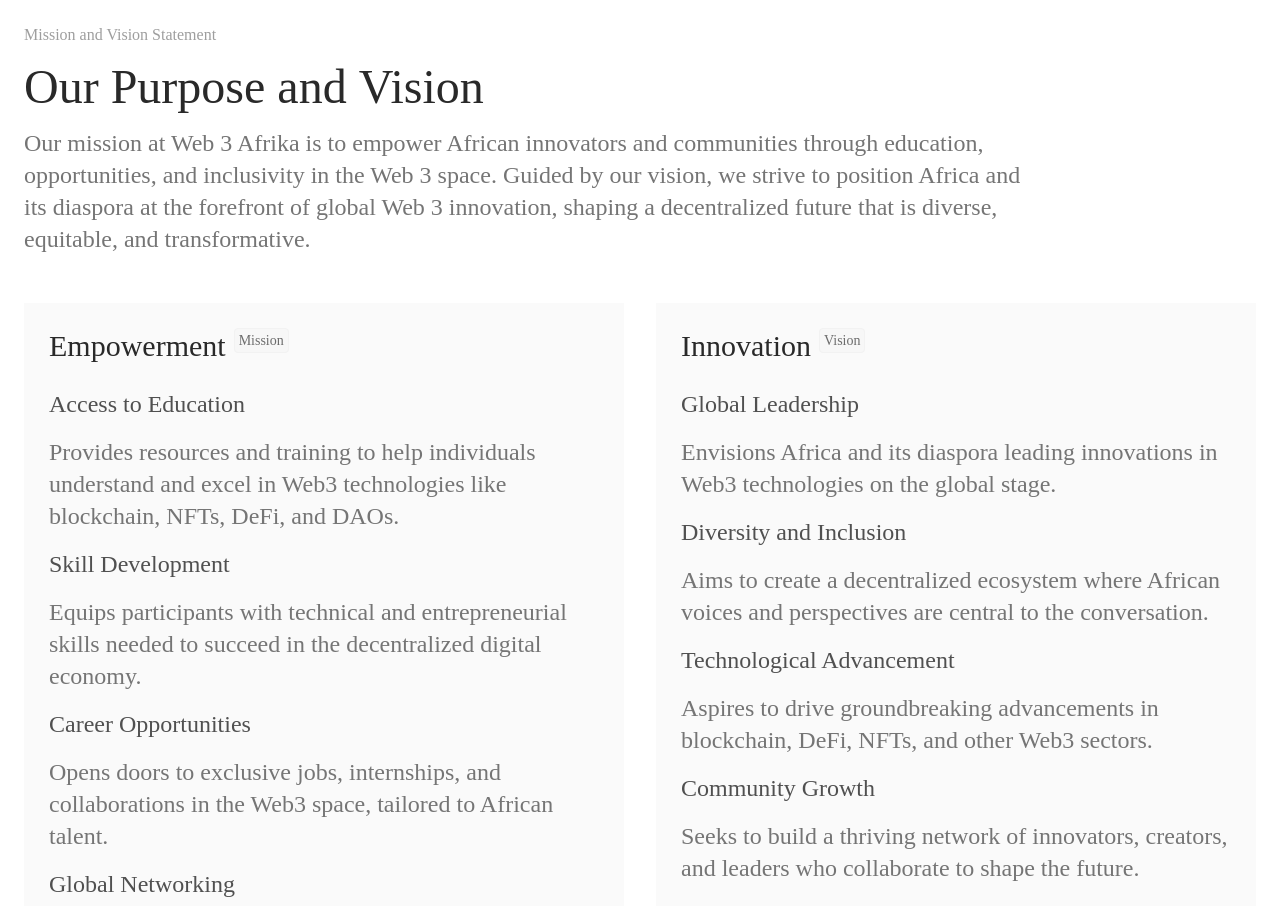
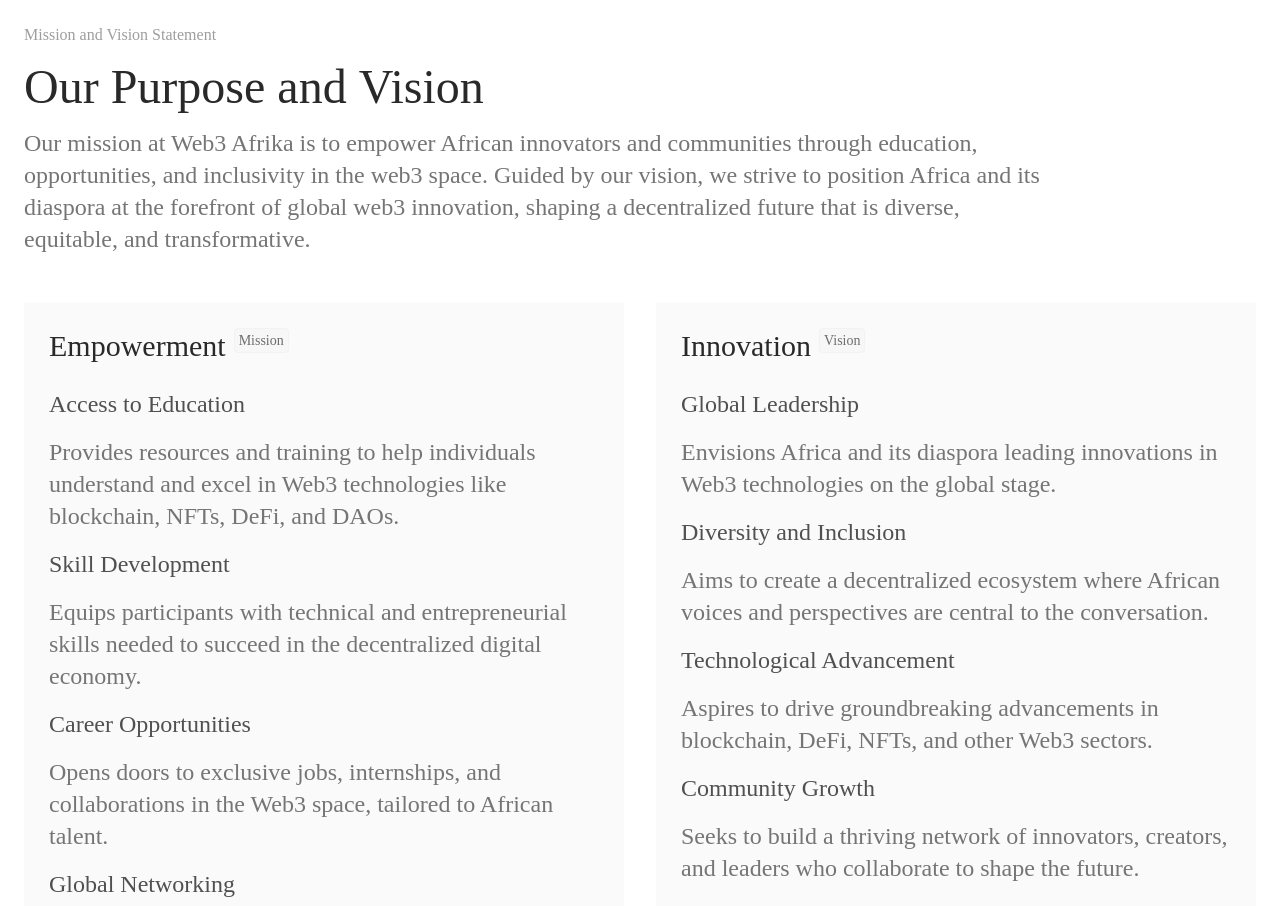
Before and after one commit to Web3Afrika/web3-afrika-v3, a React (Vite) app: page /about in a window 1280 px wide. Shown: the part 1480-2386 px from the top of the page. Built offline with nearby package versions, Linux system fonts and the light colour scheme; no server answers.

Commit message:
fix: correct casing in "Web3" for consistency in PurposeSection

```diff
--- a/src/components/PurposeSection.tsx
+++ b/src/components/PurposeSection.tsx
@@ -17,10 +17,10 @@
 					Our Purpose and Vision
 				</h2> */}
 				<p className="max-w-5xl text-sm text-[#757575] dark:text-[#CFCFCF] md:text-2xl">
-					Our mission at Web 3 Afrika is to empower African innovators and
+					Our mission at Web3 Afrika is to empower African innovators and
 					communities through education, opportunities, and inclusivity in the
-					Web 3 space. Guided by our vision, we strive to position Africa and
-					its diaspora at the forefront of global Web 3 innovation, shaping a
+					web3 space. Guided by our vision, we strive to position Africa and its
+					diaspora at the forefront of global web3 innovation, shaping a
 					decentralized future that is diverse, equitable, and transformative.
 				</p>
 			</div>
```
